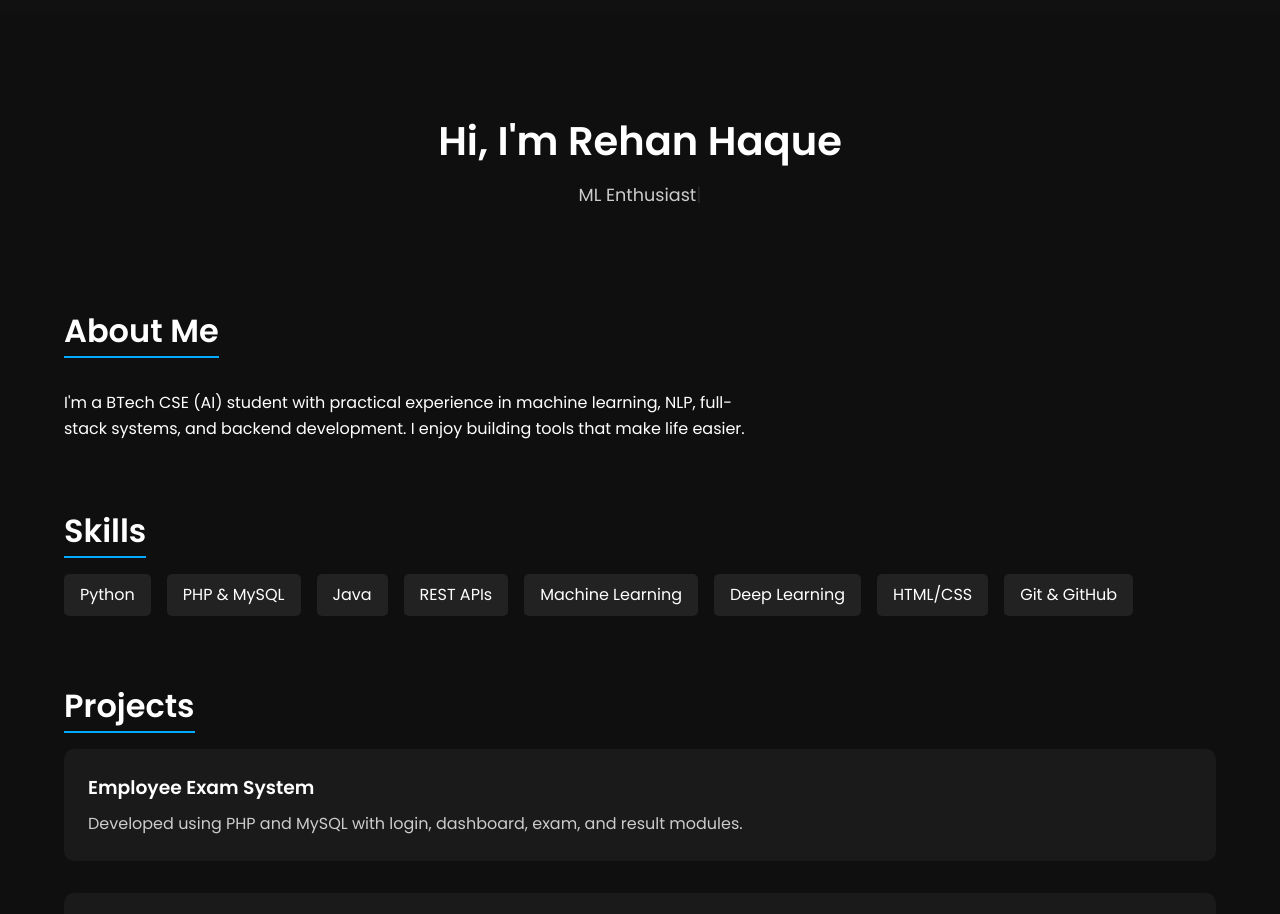
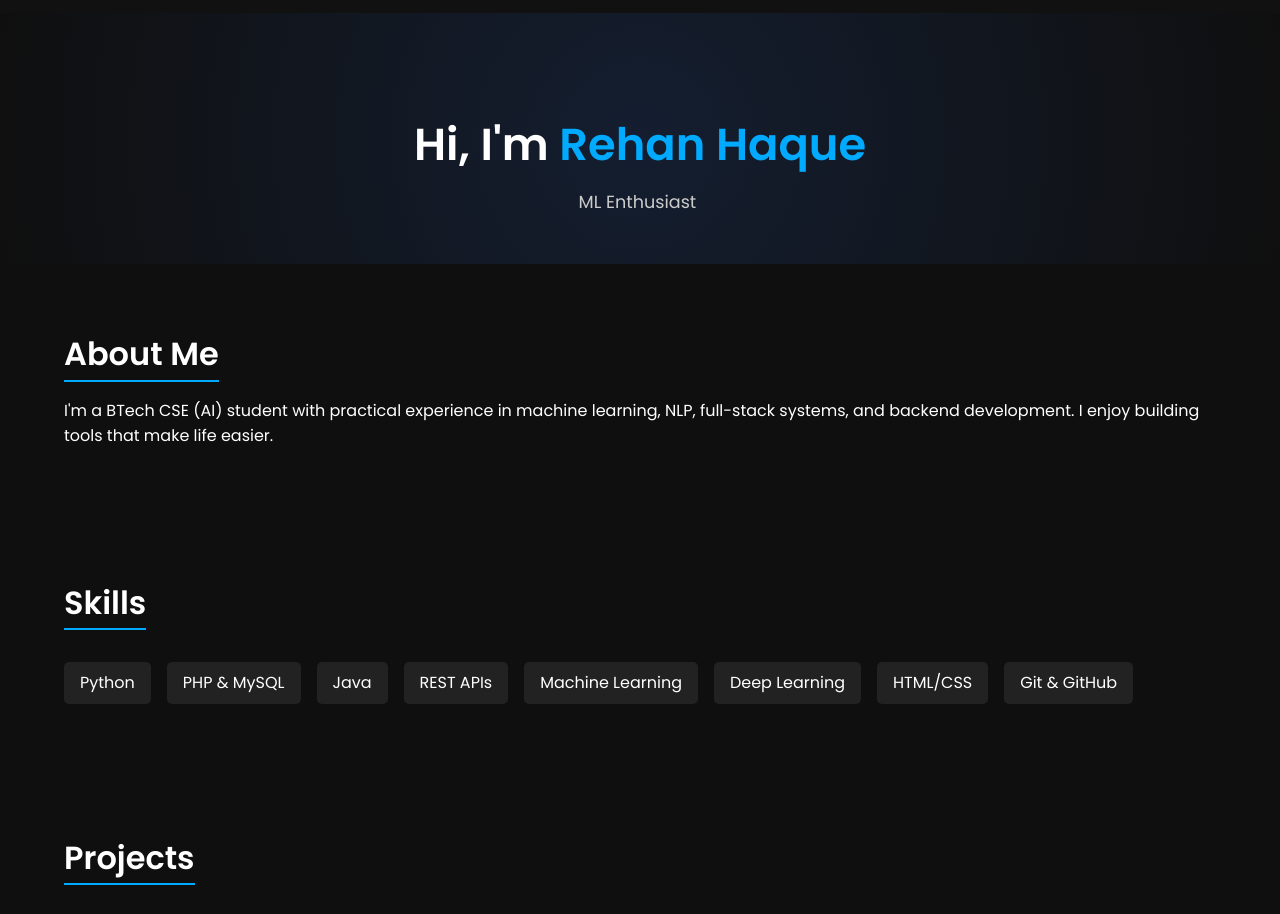
Before and after one commit to RehanHQ/RehanHQ.github.io, a plain HTML site: page portfolio.html in a window 1280 px wide. Shown: the part 353-1267 px from the top of the page. Drawn offline with nearby package versions, Linux system fonts and the light colour scheme.

Commit message:
Update portfolio.css

```diff
--- a/portfolio.css
+++ b/portfolio.css
@@ -21,14 +21,6 @@ a {
 img {
   max-width: 100%;
   height: auto;
-}
-
-/* Container */
-.container {
-  width: 90%;
-  max-width: 1200px;
-  margin: auto;
-  padding: 2rem 0;
 }
 
 /* Header */
@@ -59,26 +51,33 @@ nav a:hover {
   color: #00aaff;
 }
 
-/* Hero Section */
+/* Hero */
 #hero {
   text-align: center;
-  padding: 6rem 2rem 4rem;
+  padding: 6rem 2rem 3rem;
+  background: radial-gradient(circle at center, #141e30, #0f0f0f);
 }
 
 #hero h1 {
-  font-size: 2.5rem;
+  font-size: 2.8rem;
   margin-bottom: 0.5rem;
-  font-weight: 700;
+}
+
+#hero .highlight {
+  color: #00aaff;
 }
 
 #hero p {
   font-size: 1.1rem;
-  color: #ccc;
+  color: #cccccc;
 }
 
 /* Sections */
-section {
-  padding: 4rem 2rem;
+.container {
+  width: 90%;
+  max-width: 1200px;
+  margin: auto;
+  padding: 4rem 0;
 }
 
 section h2 {
@@ -88,46 +87,37 @@ section h2 {
   display: inline-block;
 }
 
-/* About */
-#about p {
-  max-width: 700px;
+/* Skills */
+.skill-list {
+  list-style: none;
+  display: flex;
+  flex-wrap: wrap;
+  gap: 1rem;
   margin-top: 1rem;
 }
 
-/* Skills */
-#skills ul {
-  list-style: none;
-  padding: 0;
-  display: flex;
-  flex-wrap: wrap;
-  gap: 1rem;
-}
-
-#skills ul li {
+.skill-list li {
   background: #222;
   padding: 0.5rem 1rem;
   border-radius: 5px;
 }
 
 /* Projects */
-#projects .project {
+.project {
   background: #1a1a1a;
   padding: 1.5rem;
-  margin-bottom: 2rem;
+  margin-top: 1.5rem;
   border-radius: 10px;
   transition: transform 0.3s;
 }
 
-#projects .project:hover {
+.project:hover {
   transform: translateY(-5px);
 }
 
-#projects .project h3 {
+.project h3 {
   margin-bottom: 0.5rem;
-}
-
-#projects .project p {
-  color: #ccc;
+  color: #00cfff;
 }
 
 /* Contact */
@@ -145,13 +135,12 @@ section h2 {
 }
 
 .contact-icons a {
-  color: #00aaff;
-  font-weight: 500;
-  text-decoration: none;
   display: flex;
   align-items: center;
   gap: 0.6rem;
   font-size: 1rem;
+  font-weight: 500;
+  color: #00aaff;
   transition: transform 0.3s;
 }
 
```
